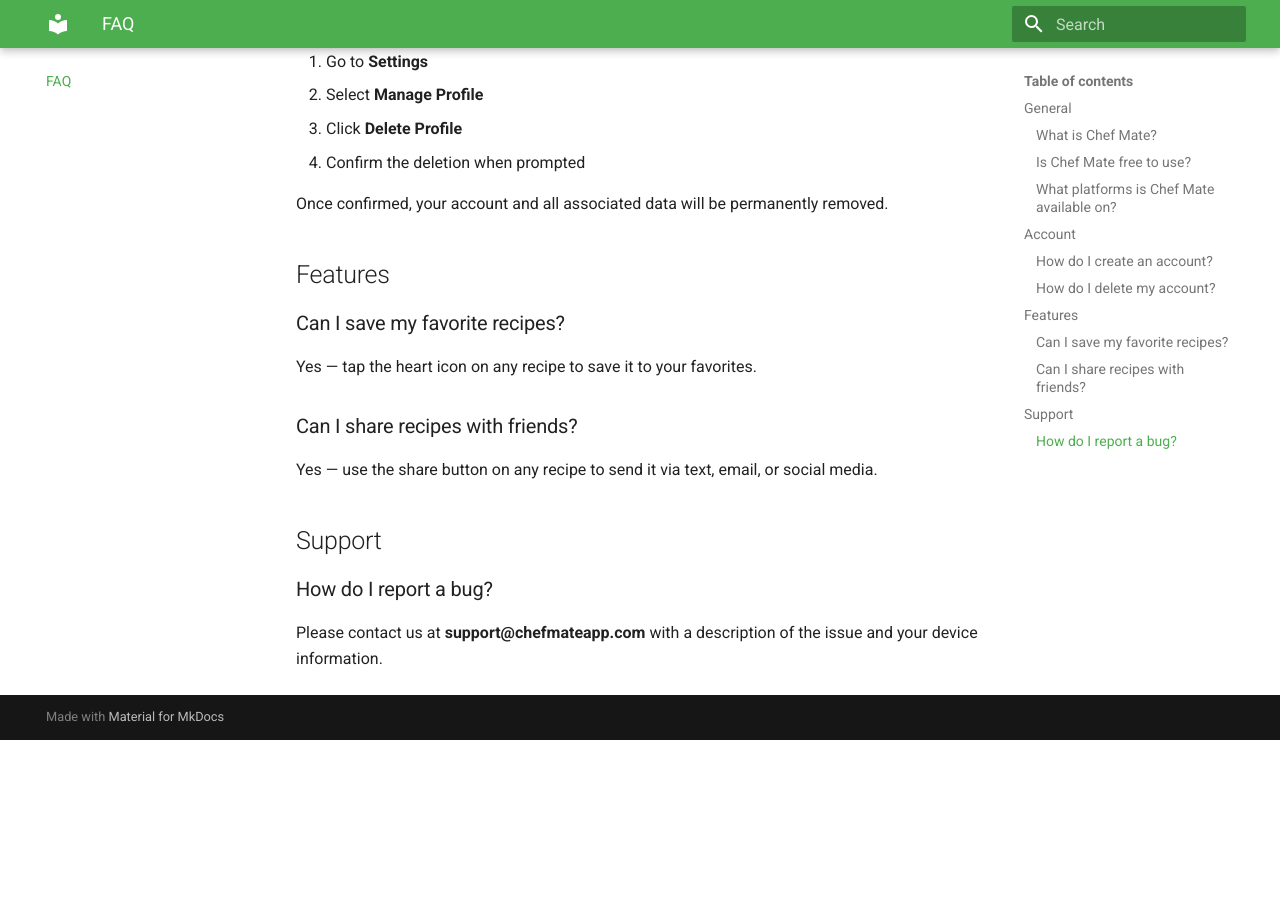
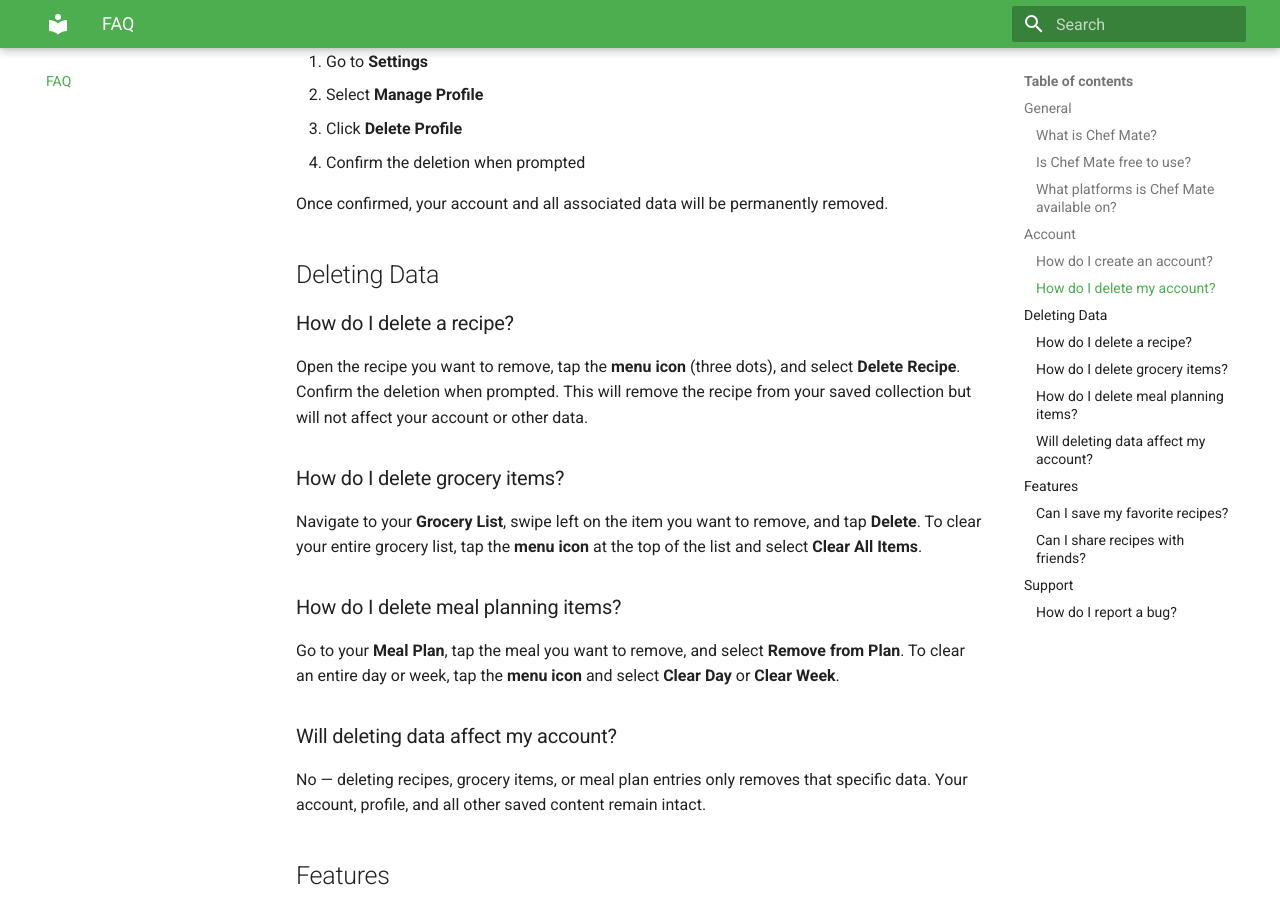
Before and after one commit to plusmobileapps/chefmate-site, an MkDocs documentation site: the page built from docs/faq.md, in a window 1280 px wide and 900 px high, scrolled down 842 px. Built offline with MkDocs 1.6.1 and Material for MkDocs 9.7.7, drawn with Linux system fonts in a browser that asks for light colours; before the commit the page ends 1582 px from its top, so only the background shows below that.

Commit message:
update: add deleting data section to FAQ
Cover how to delete recipes, grocery items, and meal planning items without deleting the account.

Co-Authored-By: Claude Opus 4.6 <noreply@anthropic.com>

```diff
--- a/docs/faq.md
+++ b/docs/faq.md
@@ -26,6 +26,20 @@ You can delete your account from any of the desktop, Android, or iOS apps:
 
 Once confirmed, your account and all associated data will be permanently removed.
 
+## Deleting Data
+
+### How do I delete a recipe?
+Open the recipe you want to remove, tap the **menu icon** (three dots), and select **Delete Recipe**. Confirm the deletion when prompted. This will remove the recipe from your saved collection but will not affect your account or other data.
+
+### How do I delete grocery items?
+Navigate to your **Grocery List**, swipe left on the item you want to remove, and tap **Delete**. To clear your entire grocery list, tap the **menu icon** at the top of the list and select **Clear All Items**.
+
+### How do I delete meal planning items?
+Go to your **Meal Plan**, tap the meal you want to remove, and select **Remove from Plan**. To clear an entire day or week, tap the **menu icon** and select **Clear Day** or **Clear Week**.
+
+### Will deleting data affect my account?
+No — deleting recipes, grocery items, or meal plan entries only removes that specific data. Your account, profile, and all other saved content remain intact.
+
 ## Features
 
 ### Can I save my favorite recipes?
```
